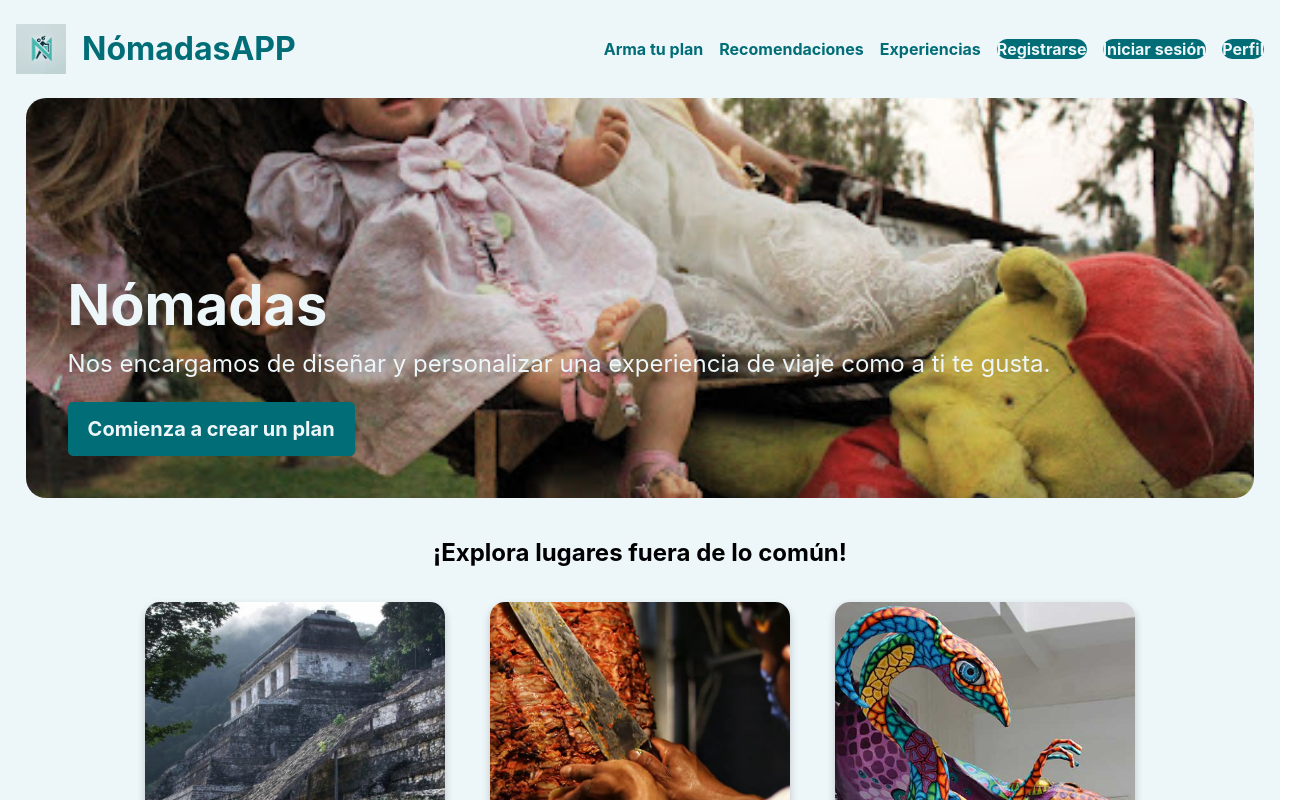
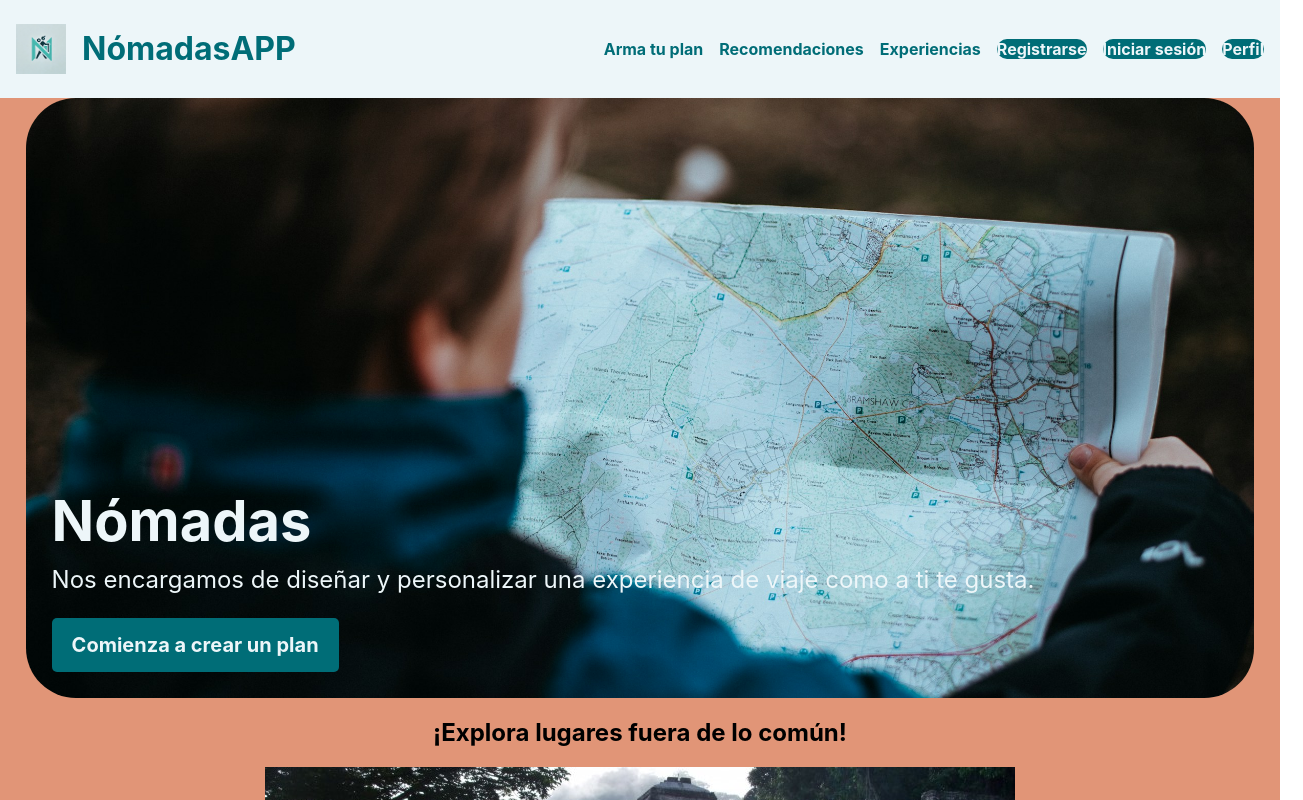
Before and after one commit to benjir03/nomadasAPP, a React (Create React App) app: page /Inicio in a window 1280 px wide. Shown: the top 800 px of the page, 1303 px wide, since content can reach past the window. Built offline with nearby package versions, Linux system fonts and the light colour scheme.

Commit message:
sty Inicio p1

```diff
--- /dev/null
+++ b/src/estilos/estiloInicio.css
@@ -0,0 +1,6 @@
+@import "./styGeneral.css";
+
+.contenedorUno {
+  background-image: url("../imgs/fondoInicio.jpg");
+  height: 88vh;
+}
--- a/src/estilos/styGeneral.css
+++ b/src/estilos/styGeneral.css
@@ -3,6 +3,12 @@
   --primary-color: #006d77;
   --secondary-color: #e19577;
   --support-color: #83c5be;
+}
+
+.contenedorVista {
+  text-align: center;
+  padding: 0rem 2%;
+  background-color: var(--secondary-color);
 }
 
 .botonAccion {
@@ -17,7 +23,7 @@
   color: var(--background-color);
 }
 
-.contenedorImagen {
+.contenedorUno {
   position: relative;
   height: 600px; /* Ajusta la altura para el tamaño del header */
   background-size: cover; /* Hace que la imagen cubra todo el contenedor */
@@ -30,7 +36,7 @@
   border-radius: 50px;
 }
 
-.contenidoImagen {
+.contenedorDos {
   text-align: left;
   position: absolute;
   bottom: 1rem;
@@ -39,12 +45,12 @@
   z-index: 1;
 }
 
-.contenidoImagen h1 {
+.contenedorDos h1 {
   font-size: 3.5em;
   margin: 0;
 }
 
-.contenidoImagen p {
+.contenedorDos p {
   font-size: 1.5em;
   color: var(--background-color);
   margin-top: 10px;
--- a/src/views/ArmarPlan.jsx
+++ b/src/views/ArmarPlan.jsx
@@ -1,5 +1,5 @@
 import React from "react";
-import backgroundImage from "../imgs/viajero.jpg";
+import backgroundImage from "../imgs/fondoArmarPlan.jpg";
 import imgVilla from "../imgs/Imgvilla.jpg";
 import imgApartamento from "../imgs/apartamento.jpg";
 import imgResort from "../imgs/resort.jpg";
--- a/src/views/Inicio.jsx
+++ b/src/views/Inicio.jsx
@@ -1,6 +1,6 @@
 import React from "react";
 import { Link } from "react-router-dom";
-import "../estilos/styInicio.css";
+import "../estilos/estiloInicio.css";
 
 import {
   historiaImage,
@@ -14,10 +14,10 @@ import {
 
 function Inicio() {
   return (
-    <div className="home">
+    <div className="contenedorVista">
       {/* Sección de bienvenida */}
-      <section className="contenedorImagen">
-        <div className="contenidoImagen">
+      <section className="contenedorUno">
+        <div className="contenedorDos">
           <h1>Nómadas</h1>
           <p>
             Nos encargamos de diseñar y personalizar una experiencia de viaje
```
Also changed, not shown: src/imgs/fondoArmarPlan.jpg (renamed from src/imgs/viajero.jpg), src/imgs/fondoInicio.jpg (renamed from src/imgs/travel05.jpg).
